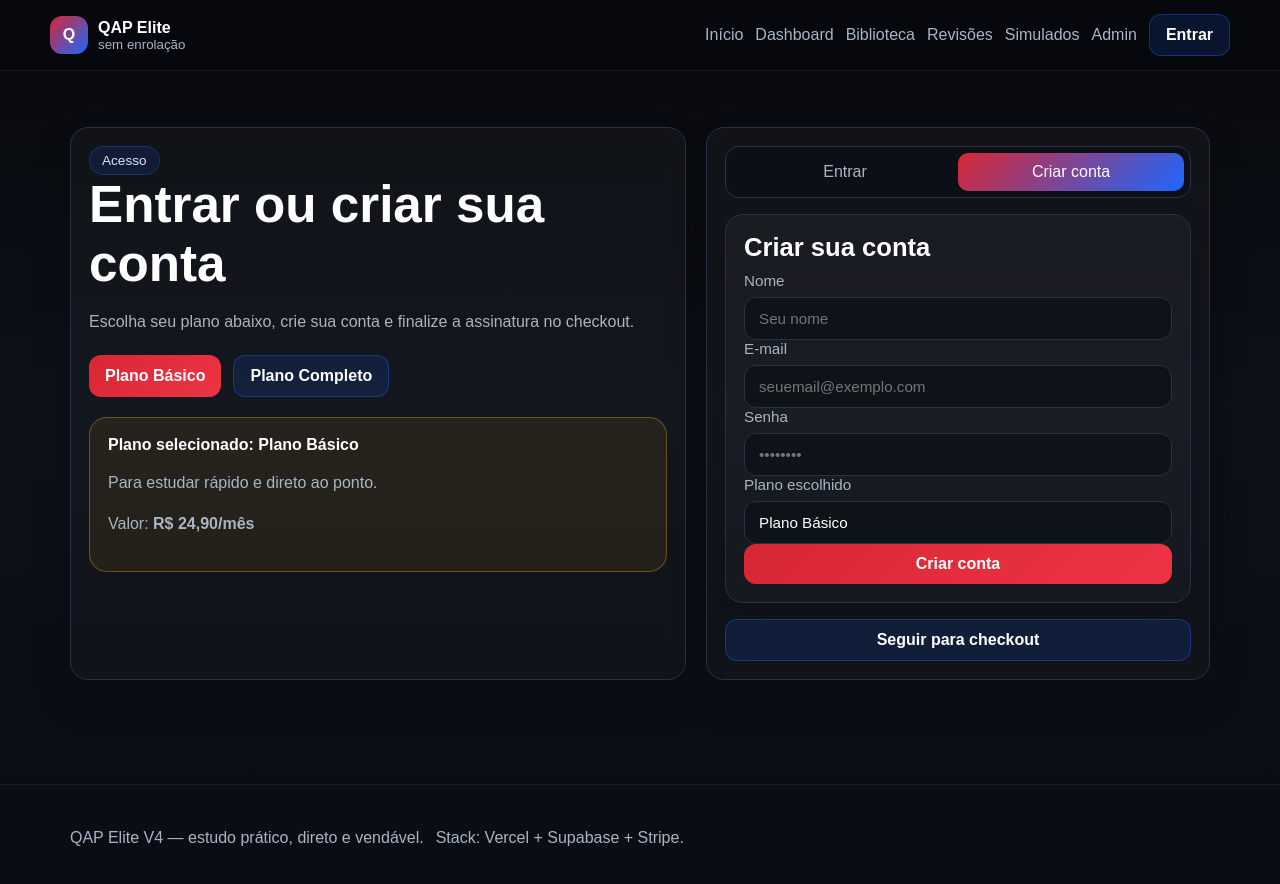
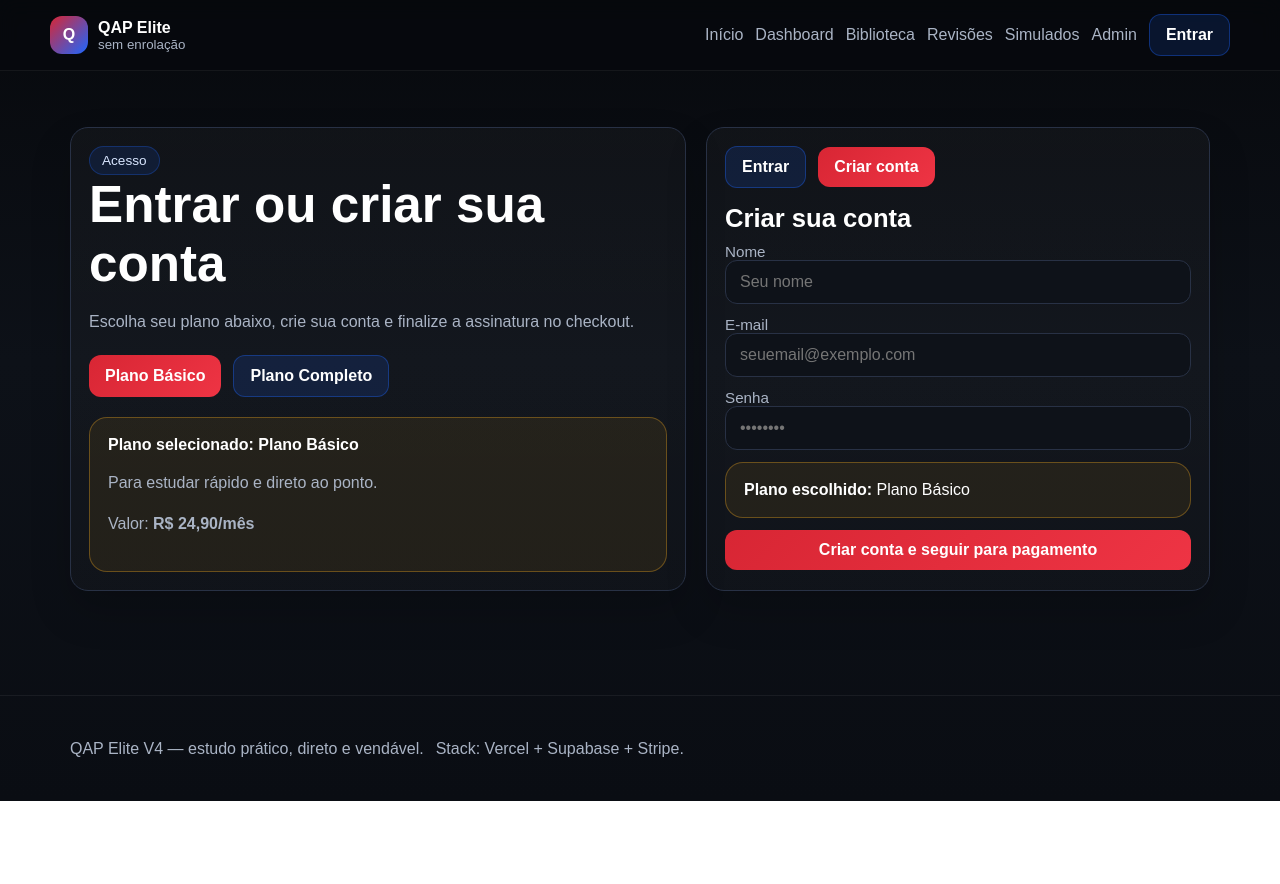
Before and after one commit to wesley956/pm-sp, a Next.js app: page /auth in a window 1280 px wide. Both pictures are taken after a click on the button "Criar conta". Shown: the top 884 px of the page. After the commit the page ends 801 px from the top, so only its background shows below. Built offline with nearby package versions, Linux system fonts and the light colour scheme.

Commit message:
Update auth-form.tsx

```diff
--- a/components/auth-form.tsx
+++ b/components/auth-form.tsx
@@ -10,14 +10,14 @@ export function AuthForm({ selectedPlan }: { selectedPlan: PlanSlug }) {
   const [fullName, setFullName] = useState('');
   const [email, setEmail] = useState('');
   const [password, setPassword] = useState('');
-  const [status, setStatus] = useState<string>('');
+  const [status, setStatus] = useState('');
 
   const label = useMemo(
     () => (selectedPlan === 'complete' ? 'Plano Completo' : 'Plano Básico'),
     [selectedPlan]
   );
 
-  async function handleSubmit(event: React.FormEvent<HTMLFormElement>) {
+  async function handleSubmit(event: React.FormEvent) {
     event.preventDefault();
 
     if (!hasSupabaseEnv()) {
@@ -31,59 +31,104 @@ export function AuthForm({ selectedPlan }: { selectedPlan: PlanSlug }) {
       const { error } = await supabase.auth.signUp({
         email,
         password,
-        options: { data: { full_name: fullName, selected_plan: selectedPlan } }
+        options: {
+          data: {
+            full_name: fullName,
+            selected_plan: selectedPlan
+          }
+        }
       });
-      setStatus(error ? error.message : 'Conta criada. Agora finalize no checkout.');
+
+      if (error) {
+        setStatus(error.message);
+        return;
+      }
+
+      setStatus('Conta criada com sucesso. Redirecionando para o checkout...');
+      window.location.href = `/checkout?plan=${selectedPlan}`;
       return;
     }
 
-    const { error } = await supabase.auth.signInWithPassword({ email, password });
-    setStatus(error ? error.message : 'Login realizado. Você já pode seguir para o dashboard.');
-    if (!error) window.location.href = '/dashboard';
+    const { error } = await supabase.auth.signInWithPassword({
+      email,
+      password
+    });
+
+    if (error) {
+      setStatus(error.message);
+      return;
+    }
+
+    setStatus('Login realizado. Redirecionando para o checkout...');
+    window.location.href = `/checkout?plan=${selectedPlan}`;
   }
 
   return (
-    <div className="auth-card">
-      <div className="segmented">
-        <button type="button" className={mode === 'signin' ? 'active' : ''} onClick={() => setMode('signin')}>Entrar</button>
-        <button type="button" className={mode === 'signup' ? 'active' : ''} onClick={() => setMode('signup')}>Criar conta</button>
+    <div className="panel">
+      <div className="button-row" style={{ marginBottom: 16 }}>
+        <button
+          type="button"
+          className={`button ${mode === 'signin' ? 'primary' : 'secondary'}`}
+          onClick={() => setMode('signin')}
+        >
+          Entrar
+        </button>
+        <button
+          type="button"
+          className={`button ${mode === 'signup' ? 'primary' : 'secondary'}`}
+          onClick={() => setMode('signup')}
+        >
+          Criar conta
+        </button>
       </div>
 
-      <form className="form-card" onSubmit={handleSubmit}>
-        <h2>{mode === 'signin' ? 'Acessar sua conta' : 'Criar sua conta'}</h2>
+      <h2>{mode === 'signin' ? 'Acessar sua conta' : 'Criar sua conta'}</h2>
 
+      <form onSubmit={handleSubmit} style={{ display: 'grid', gap: 12 }}>
         {mode === 'signup' ? (
-          <label>
-            Nome
-            <input value={fullName} onChange={(e) => setFullName(e.target.value)} placeholder="Seu nome" />
-          </label>
+          <div>
+            <label>Nome</label>
+            <input
+              className="input"
+              value={fullName}
+              onChange={(e) => setFullName(e.target.value)}
+              placeholder="Seu nome"
+            />
+          </div>
         ) : null}
 
-        <label>
-          E-mail
-          <input value={email} onChange={(e) => setEmail(e.target.value)} type="email" placeholder="seuemail@exemplo.com" />
-        </label>
+        <div>
+          <label>E-mail</label>
+          <input
+            className="input"
+            value={email}
+            onChange={(e) => setEmail(e.target.value)}
+            type="email"
+            placeholder="seuemail@exemplo.com"
+          />
+        </div>
 
-        <label>
-          Senha
-          <input value={password} onChange={(e) => setPassword(e.target.value)} type="password" placeholder="••••••••" />
-        </label>
+        <div>
+          <label>Senha</label>
+          <input
+            className="input"
+            value={password}
+            onChange={(e) => setPassword(e.target.value)}
+            type="password"
+            placeholder="••••••••"
+          />
+        </div>
 
-        <label>
-          Plano escolhido
-          <input value={label} readOnly />
-        </label>
+        <div className="warning-card">
+          <strong>Plano escolhido:</strong> {label}
+        </div>
 
         <button type="submit" className="button primary full-width">
-          {mode === 'signin' ? 'Entrar' : 'Criar conta'}
+          {mode === 'signin' ? 'Entrar e seguir para pagamento' : 'Criar conta e seguir para pagamento'}
         </button>
+
+        {status ? <p className="muted">{status}</p> : null}
       </form>
-
-      {mode === 'signup' ? (
-        <a href={`/checkout?plan=${selectedPlan}`} className="button secondary full-width">Seguir para checkout</a>
-      ) : null}
-
-      {status ? <p className="notice">{status}</p> : null}
     </div>
   );
 }
```
